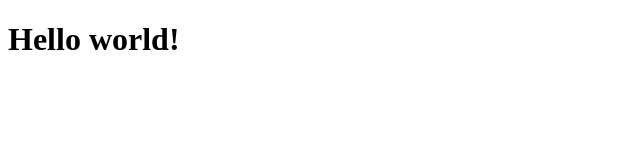
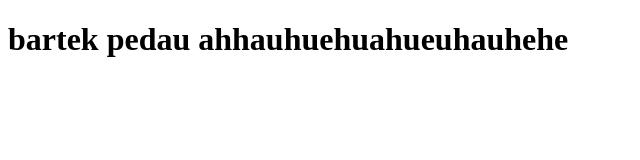
Before and after one commit to kaibamr/pluralsight-js-dev-env, a website: page src/index.html in a window 1280 px wide. Shown: the whole page, without its empty margins (0-640 px from the left). Drawn offline with Linux system fonts and the light colour scheme.

```diff
--- /dev/null
+++ b/buildScripts/startMessage.js
@@ -0,0 +1,3 @@
+var chalk = require('chalk'); //biblioteka umozliwiajaca zmiane kolorow w konsoli
+
+console.log(chalk.green('Starting app in dev mode..'));
--- a/src/index.html
+++ b/src/index.html
@@ -4,6 +4,6 @@
     <meta charset="utf-8">
   </head>
   <body>
-    <h1>Hello world!</h1>
+    <h1>bartek pedau ahhauhuehuahueuhauhehe</h1>
   </body>
 </html>
```
Also changed, not shown: package.json (+8 -1 lines).
